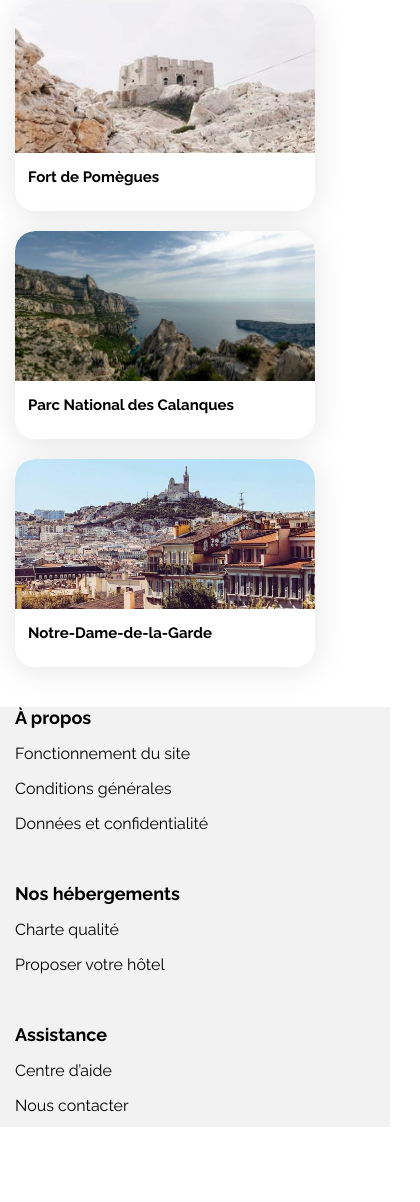
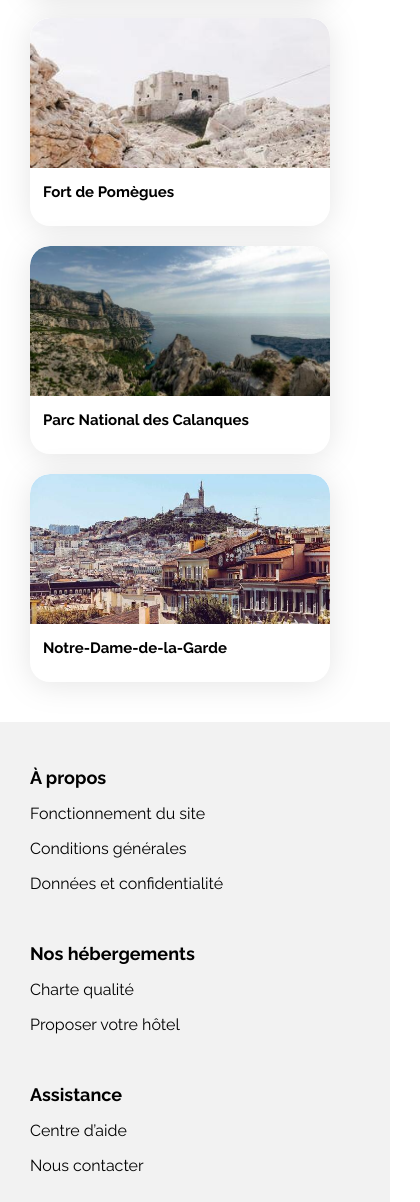
Before and after one commit to franck-tchassi/booki-starter-code, a plain HTML site: page booki-starter/index.html in a window 390 px wide. Shown: the part 3011-4213 px from the top of the page, 420 px wide, since content can reach past the window. Before the commit the page ends 4138 px from the top, so only its background shows below. Drawn offline with Linux system fonts and the light colour scheme.

Commit message:
ajout d'un padding à mes activités et  footer pour smartphone

```diff
--- a/booki-starter/css/index.css
+++ b/booki-starter/css/index.css
@@ -646,7 +646,8 @@ footer .footer-info p a{
 
     /* activités marseille */
     .mes-activités{
-        width: 100%;
+       margin: 0px;
+       padding: 30px;
 
     }
     .mes-activités .mes-cartes a .carte .carte-image img{
@@ -676,7 +677,8 @@ footer .footer-info p a{
     /* le footer  */
     footer{
       display: block;
-      padding: 0px 15px;
+      margin: 0px;
+      padding: 30px;
       height: 420px;
 
       /*background-color:#F2F2F2; */
```
